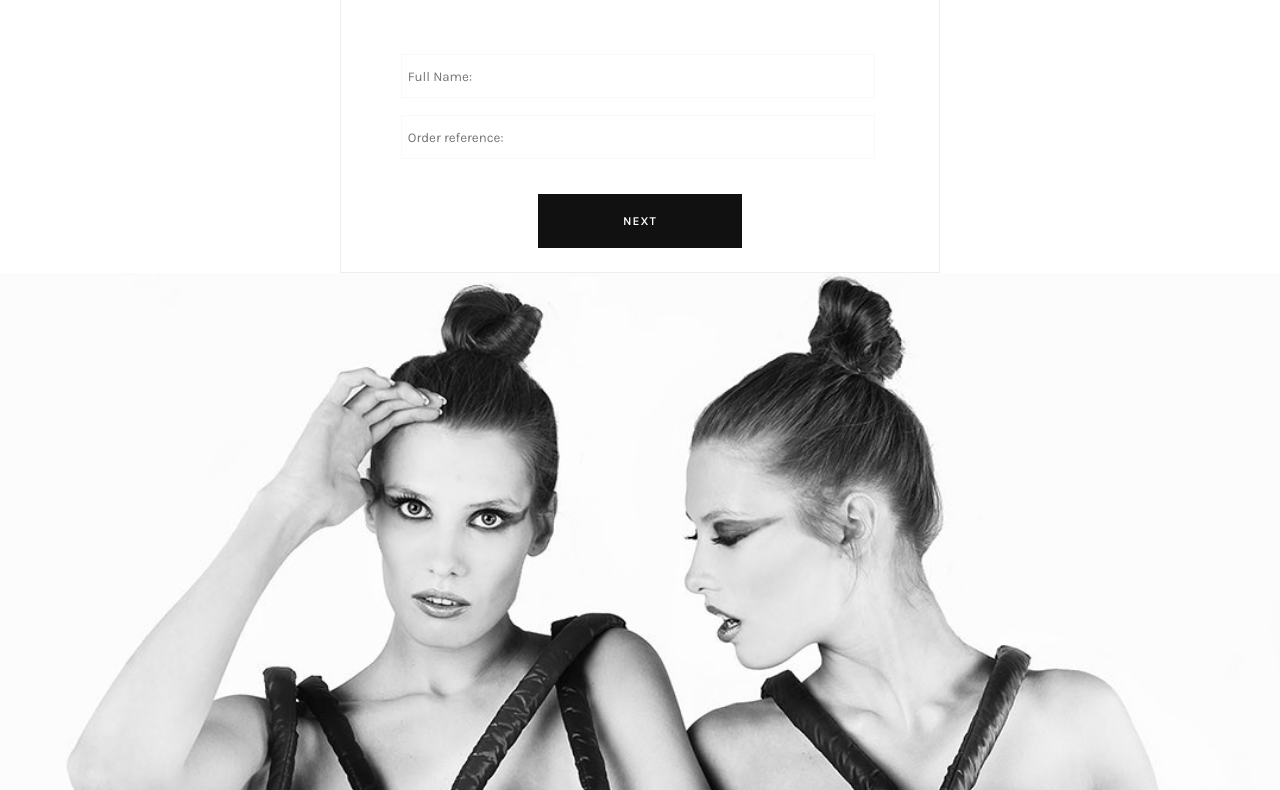
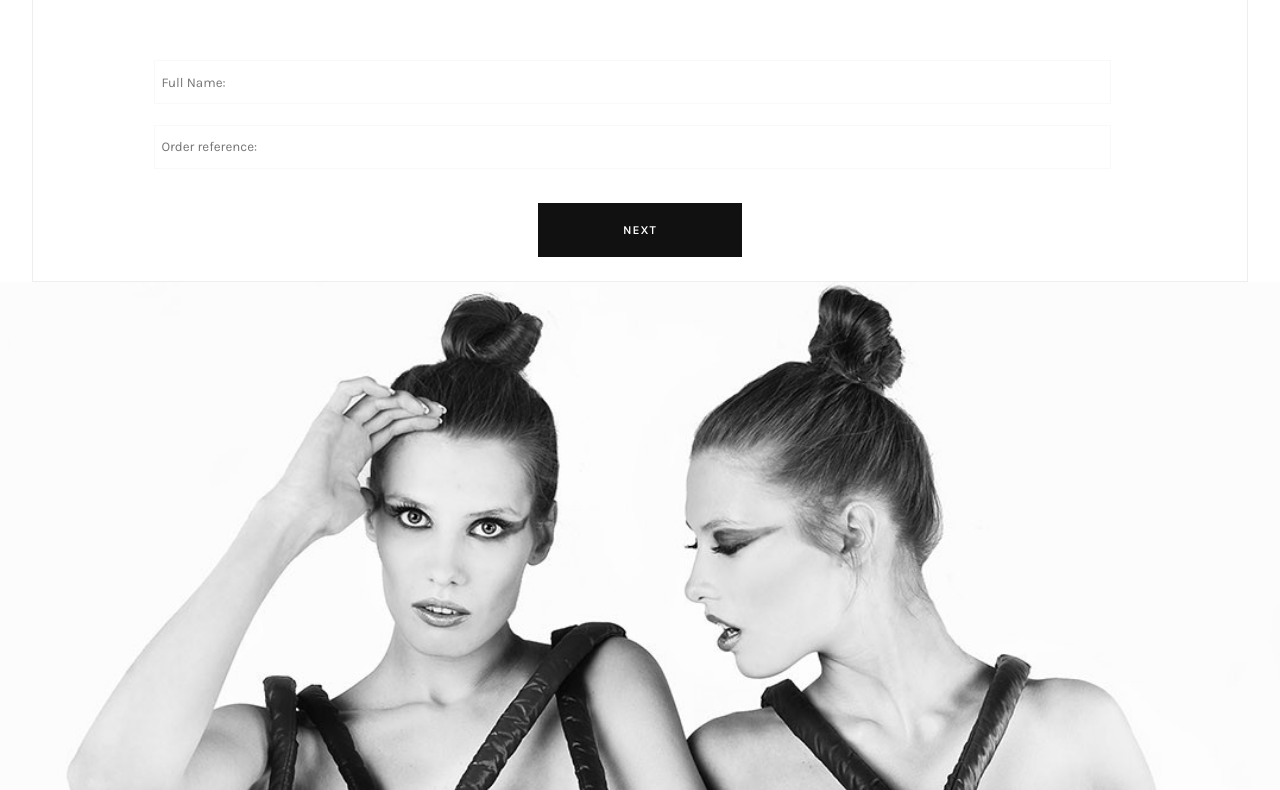
Before and after one commit to white-boxhub/white-boxhub.github.io, a plain HTML site: page send.html in a window 1280 px wide. Shown: the part 184-974 px from the top of the page. Drawn offline with Linux system fonts and the light colour scheme.

Commit message:
Update send.html

```diff
--- a/send.html
+++ b/send.html
@@ -13,6 +13,7 @@ padding: 0;
 min-width: 100%!important;
 background-color: #fff;
 font-size: 0.9em;
+line-height: 1.4;
 }
 
 h1, h2, h3, h4, h5, h6 {
@@ -27,7 +28,6 @@ text-rendering: optimizeLegibility;
 
 .content {
 width: 100%;
-max-width: 600px;
 }
 
 table {
@@ -162,7 +162,7 @@ input:focus-visible {
 <table width="100%" bgcolor="#ffffff" cellpadding="0" cellspacing="0">
 <tr>
 <td>
-<table class="content" width="100%"  align="center" cellpadding="0" cellspacing="0" style="border: 1px solid #eee; border-top: 0; max-width: 600px;">
+<table class="content" width="100%"  align="center" cellpadding="0" cellspacing="0" style="border: 1px solid #eee; border-top: 0; max-width: 95%;">
 <tr>
 <td class="header" align="center" style="padding-top: 30px;">
     <a href="https://whitebox.42web.io/" alt="White Box">
```
